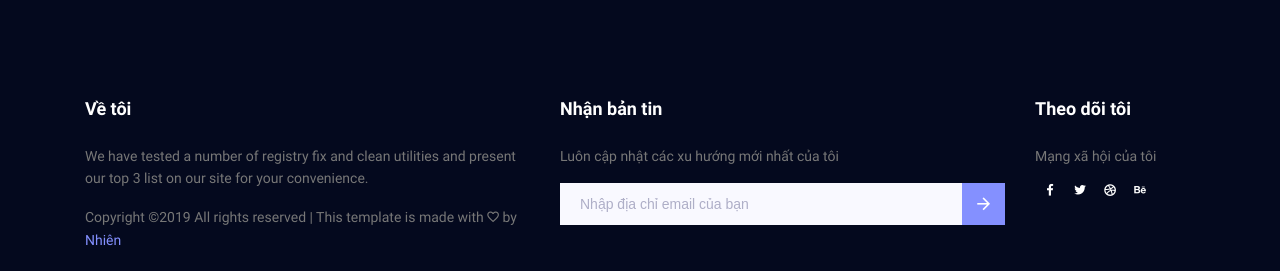
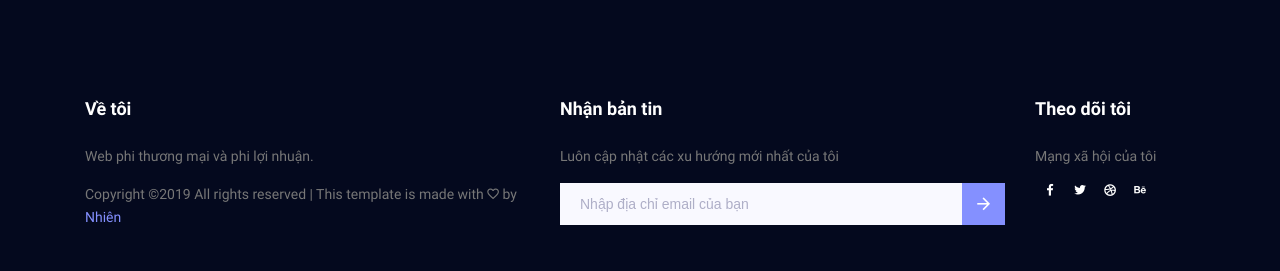
Before and after one commit to NguyenTruongLinh/nhien, a plain HTML site: page html/index.html in a window 1280 px wide. Shown: the part 772-1043 px from the top of the page. Drawn offline with Linux system fonts and the light colour scheme.

Commit message:
Update index.html

```diff
--- a/html/index.html
+++ b/html/index.html
@@ -100,7 +100,7 @@
 				<div class="col-lg-5 col-md-6 col-sm-6">
 					<div class="single-footer-widget">
 						<h4>Về tôi</h4>
-						<p>We have tested a number of registry fix and clean utilities and present our top 3 list on our site for your convenience.</p>
+						<p>Web phi thương mại và phi lợi nhuận.</p>
 						<p class="footer-text">
 						Copyright ©2019 All rights reserved | This template is made with <i class="zmdi zmdi-favorite-outline"></i> by <a href="#" target="_blank">Nhiên</a>
 						</p>
```
